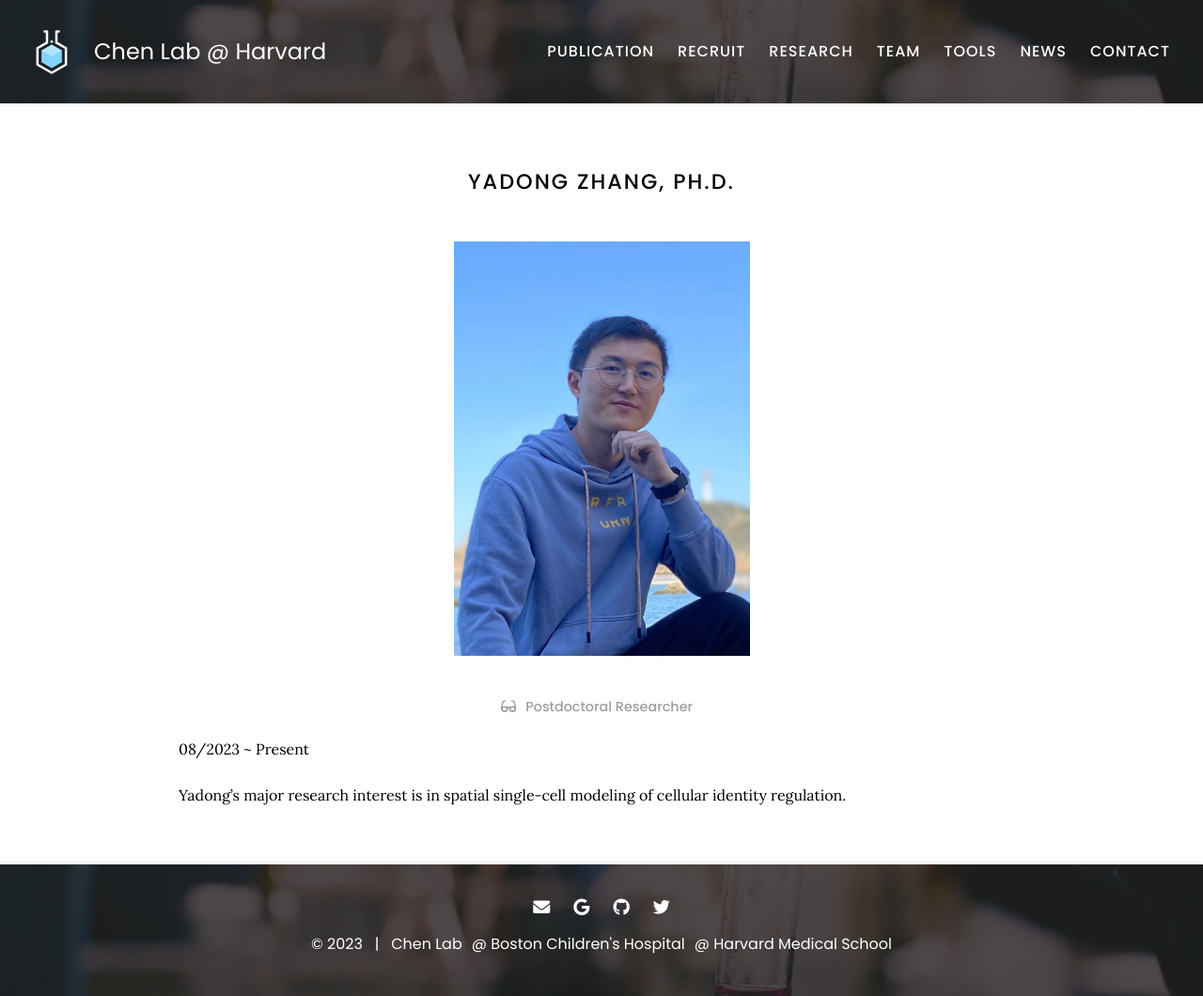
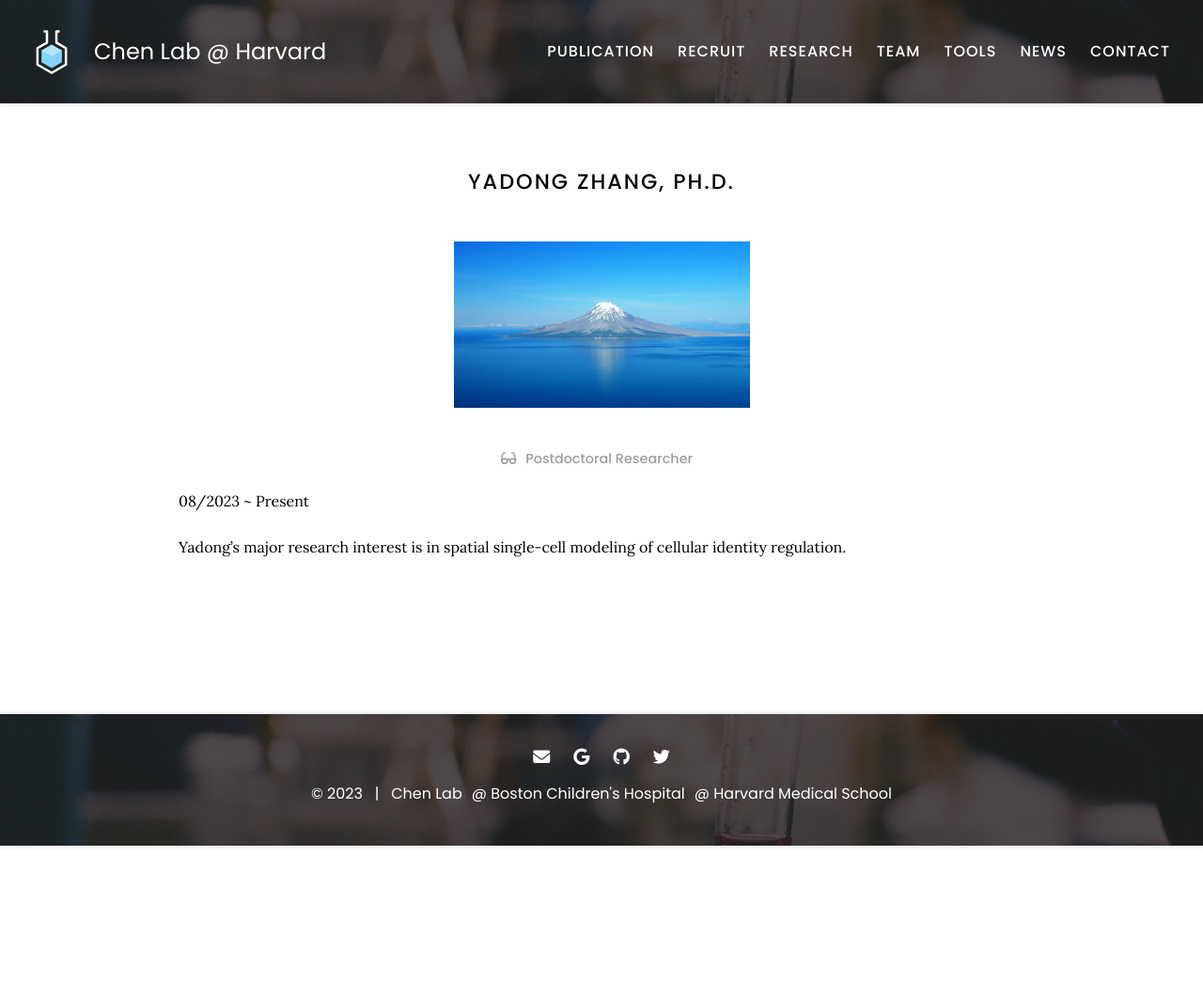
Before and after one commit to kaifuchenlab/kaifuchenlab.github.io, a Jekyll site: the page built from _members/Yadong Zhang.md, in a window 1280 px wide. Shown: the whole page at 94% size. Built offline with Jekyll 4.4.1, drawn with Linux system fonts in a browser that asks for light colours; after the commit the page ends 900 px from its top, so only the background shows below that.

Commit message:
Update Yadong Zhang.md

```diff
--- a/_members/Yadong Zhang.md
+++ b/_members/Yadong Zhang.md
@@ -1,6 +1,6 @@
 ---
 name: Yadong Zhang, Ph.D.
-image: images/RZCL.jpeg
+image: images/photo.jpg
 description: Postdoc
 role: postdoc
 ---
```
